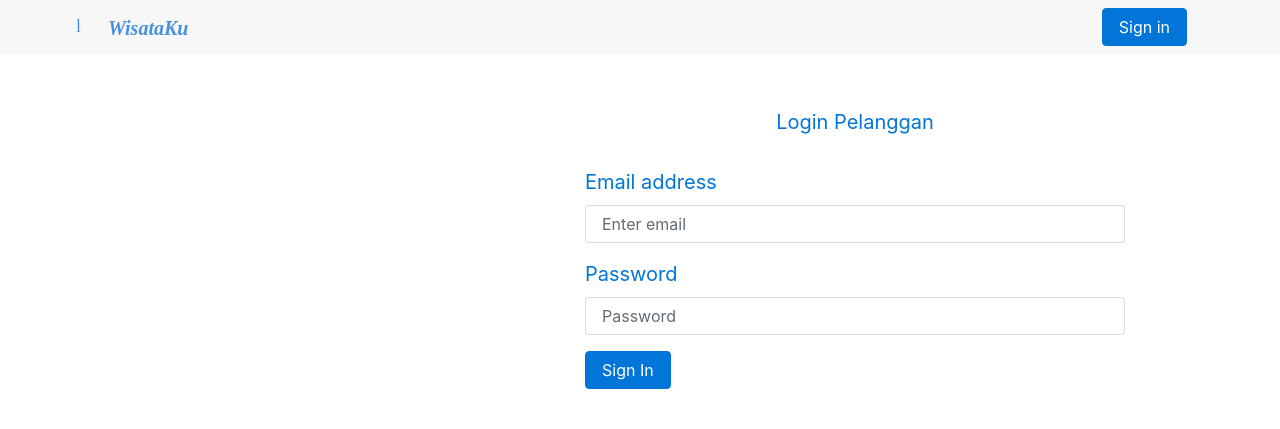
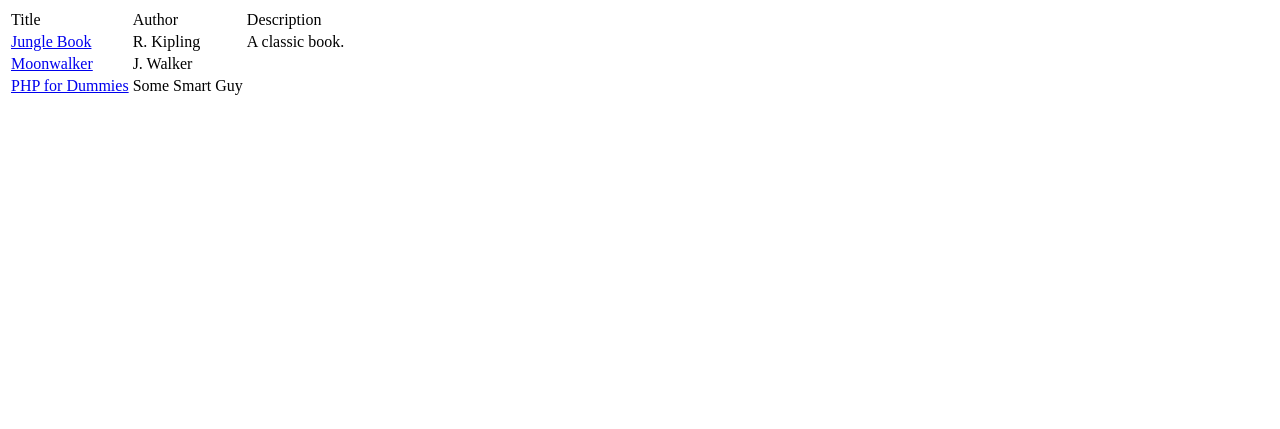
Before and after one commit to jsetiady/WisataKu, a PHP site: page /web/index.php in a window 1280 px wide. Shown: the top 429 px of the page. Run offline with PHP 8.4, Linux system fonts and the light colour scheme.

Commit message:
update project structure to mvc

```diff
--- /dev/null
+++ b/web/controller/Controller.php
@@ -0,0 +1,30 @@
+<?php
+include_once("model/Model.php");
+
+class Controller {
+	public $model;
+
+	public function __construct()
+    {
+        $this->model = new Model();
+
+    }
+
+	public function invoke()
+	{
+		if (!isset($_GET['book']))
+		{
+			// no special book is requested, we'll show a list of all available books
+			$books = $this->model->getBookList();
+			include 'view/booklist.php';
+		}
+		else
+		{
+			// show the requested book
+			$book = $this->model->getBook($_GET['book']);
+			include 'view/viewbook.php';
+		}
+	}
+}
+
+?>
--- a/web/index.php
+++ b/web/index.php
@@ -1,18 +1,7 @@
-  <?php
-    include("_header.php");
-  ?>
+<?php
+	include_once("controller/Controller.php");
 
-  <!--
-    Content
-  -->
+	$controller = new Controller();
+	$controller->invoke();
 
-  <?php
-    include("login.php");
-  ?>
-
-    <?php
-      include("_footer.php");
-    ?>
-</body>
-
-</html>
+?>
--- /dev/null
+++ b/web/model/Book.php
@@ -0,0 +1,16 @@
+<?php
+
+class Book {
+	public $title;
+	public $author;
+	public $description;
+
+	public function __construct($title, $author, $description)
+    {
+        $this->title = $title;
+	    $this->author = $author;
+	    $this->description = $description;
+    }
+}
+
+?>
--- /dev/null
+++ b/web/model/Model.php
@@ -0,0 +1,27 @@
+<?php
+
+include_once("model/Book.php");
+
+class Model {
+	public function getBookList()
+	{
+		// here goes some hardcoded values to simulate the database
+		return array(
+			"Jungle Book" => new Book("Jungle Book", "R. Kipling", "A classic book."),
+			"Moonwalker" => new Book("Moonwalker", "J. Walker", ""),
+			"PHP for Dummies" => new Book("PHP for Dummies", "Some Smart Guy", "")
+		);
+	}
+
+	public function getBook($title)
+	{
+		// we use the previous function to get all the books and then we return the requested one.
+		// in a real life scenario this will be done through a db select command
+		$allBooks = $this->getBookList();
+		return $allBooks[$title];
+	}
+
+
+}
+
+?>
--- /dev/null
+++ b/web/view/booklist.php
@@ -0,0 +1,19 @@
+<html>
+<head></head>
+
+<body>
+
+<table>
+	<tr><td>Title</td><td>Author</td><td>Description</td></tr>
+	<?php
+
+		foreach ($books as $title => $book)
+		{
+			echo '<tr><td><a href="index.php?book='.$book->title.'">'.$book->title.'</a></td><td>'.$book->author.'</td><td>'.$book->description.'</td></tr>';
+		}
+
+	?>
+</table>
+
+</body>
+</html>
```
Also changed, not shown: web/view/viewbook.php (added, +15 -0 lines).
